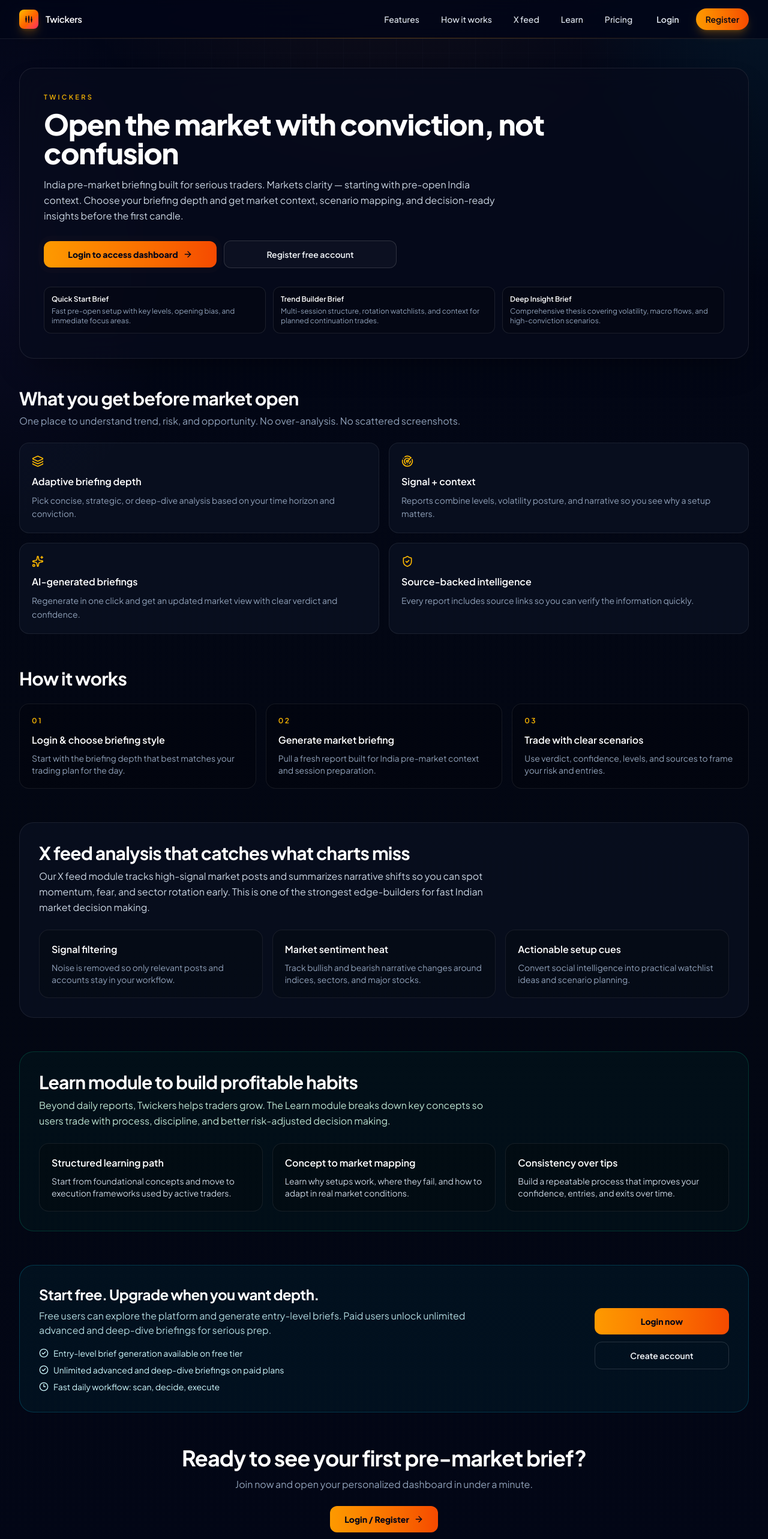
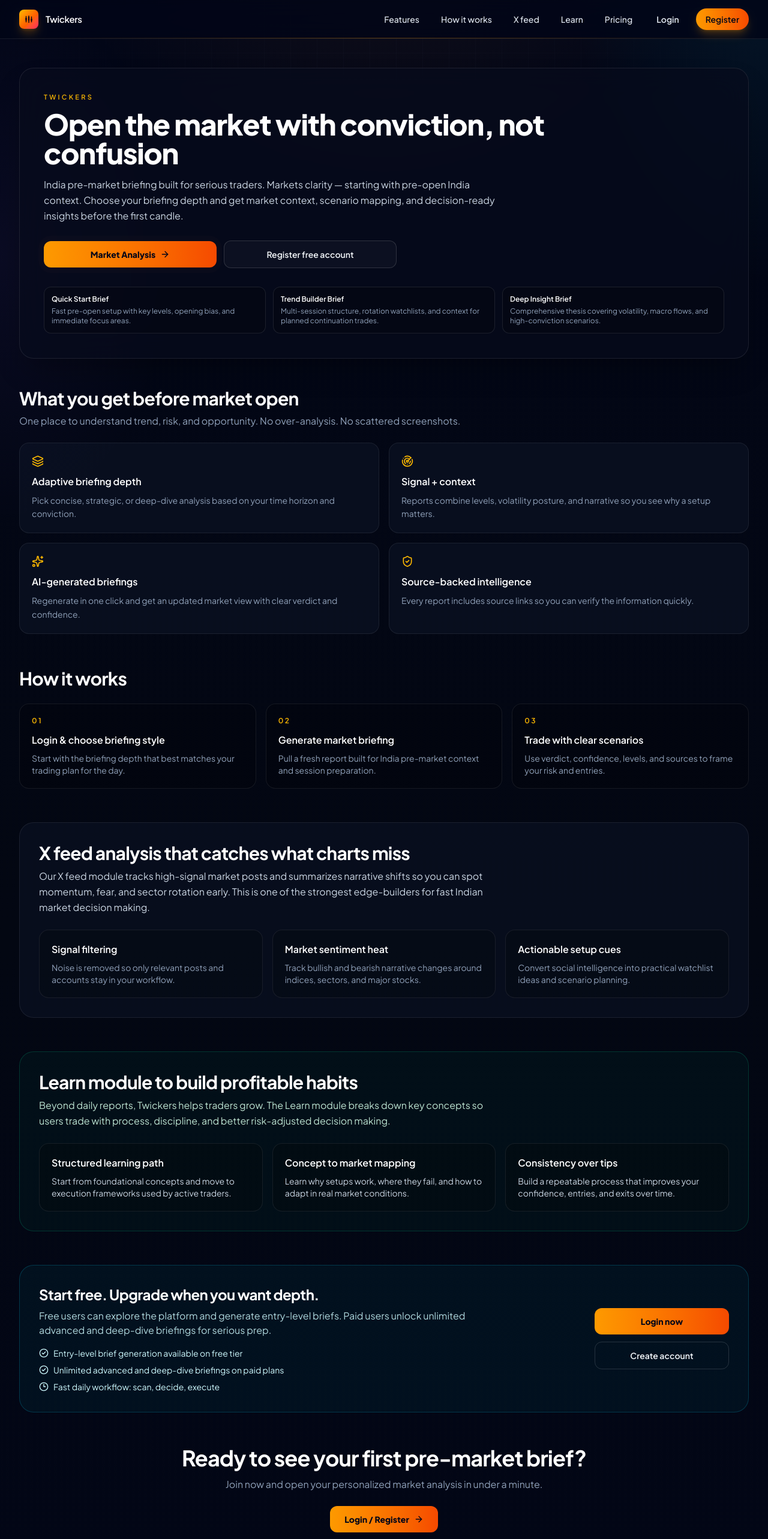
Before and after one commit to ranjanakash166/pre-market-analysis, a Next.js app: page / in a window 1280 px wide. Shown: the top 2566 px of the page at 60% size. Built offline with nearby package versions, Linux system fonts and the light colour scheme; no server answers.

Commit message:
Update CTAs and navigation naming to Market Analysis.
Replace remaining dashboard-facing landing/nav labels with Market Analysis to align user-facing language with the pre-market analysis product positioning.

Made-with: Cursor

```diff
--- a/app/page.tsx
+++ b/app/page.tsx
@@ -41,7 +41,7 @@ export default function HomePage() {
             href="/login"
             className="landing-pulse inline-flex w-full items-center justify-center gap-2 rounded-xl bg-gradient-to-r from-amber-500 to-orange-600 px-5 py-3 text-sm font-extrabold text-slate-950 shadow-lg shadow-amber-500/25 transition hover:brightness-105 sm:w-72"
           >
-            Login to access dashboard
+            Market Analysis
             <ArrowRight className="h-4 w-4" aria-hidden />
           </Link>
           <Link
@@ -249,7 +249,7 @@ export default function HomePage() {
       <section className="reveal-on-scroll mt-14 text-center">
         <h2 className="text-3xl font-bold tracking-tight text-white md:text-4xl">Ready to see your first pre-market brief?</h2>
         <p className="mx-auto mt-3 max-w-2xl text-sm text-slate-400 md:text-base">
-          Join now and open your personalized dashboard in under a minute.
+          Join now and open your personalized market analysis in under a minute.
         </p>
         <Link
           href="/login"
--- a/components/nav-bar.tsx
+++ b/components/nav-bar.tsx
@@ -73,7 +73,7 @@ export function NavBar() {
                 }`}
               >
                 <LayoutDashboard className="h-4 w-4 opacity-80" aria-hidden />
-                <span className="hidden sm:inline">Dashboard</span>
+                <span className="hidden sm:inline">Market Analysis</span>
               </Link>
 
               <Link
@@ -219,7 +219,7 @@ export function NavBar() {
                       : "text-slate-300 hover:bg-white/[0.05] hover:text-slate-100"
                   }`}
                 >
-                  Dashboard
+                  Market Analysis
                 </Link>
                 <Link
                   href="/x"
```
